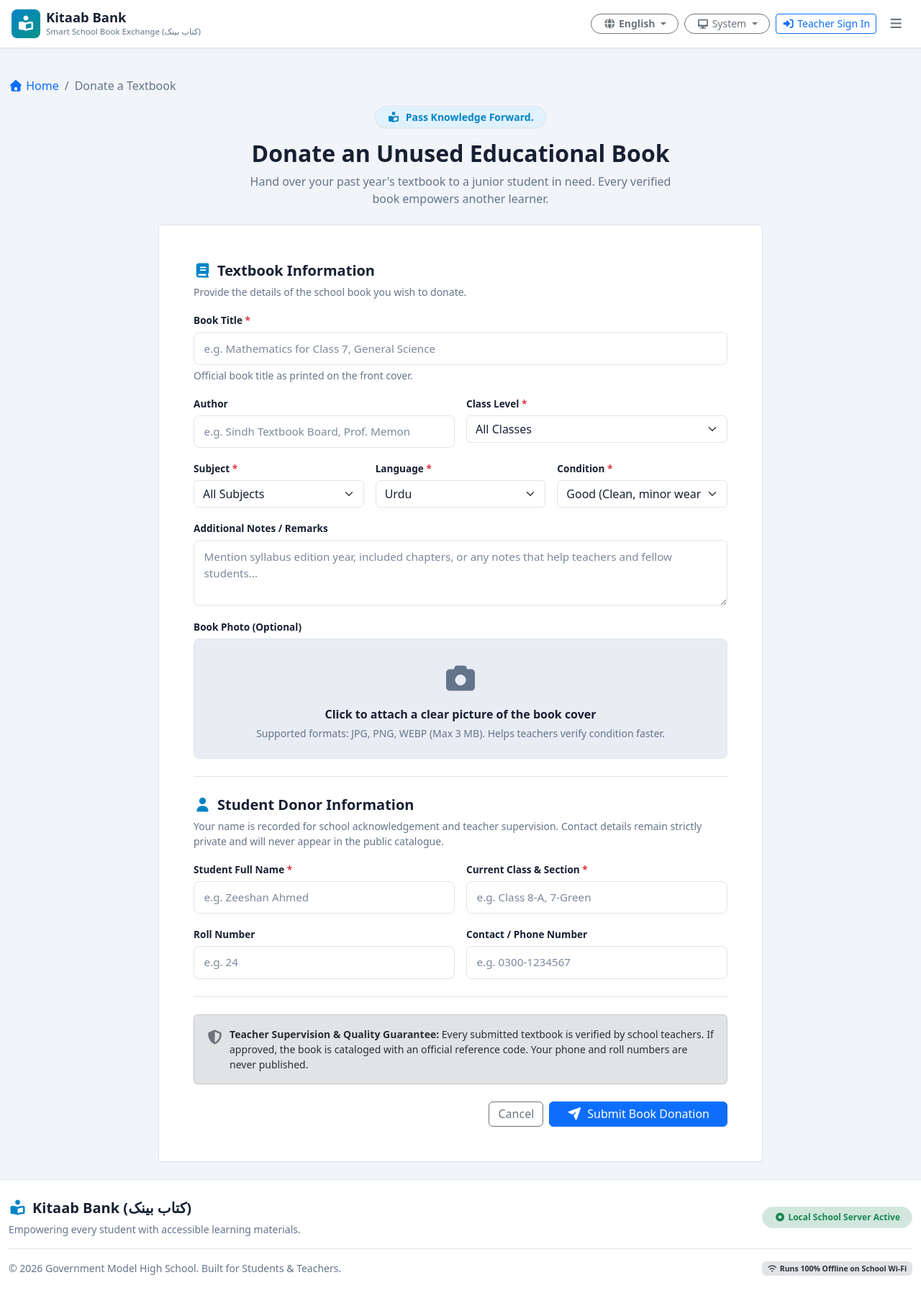
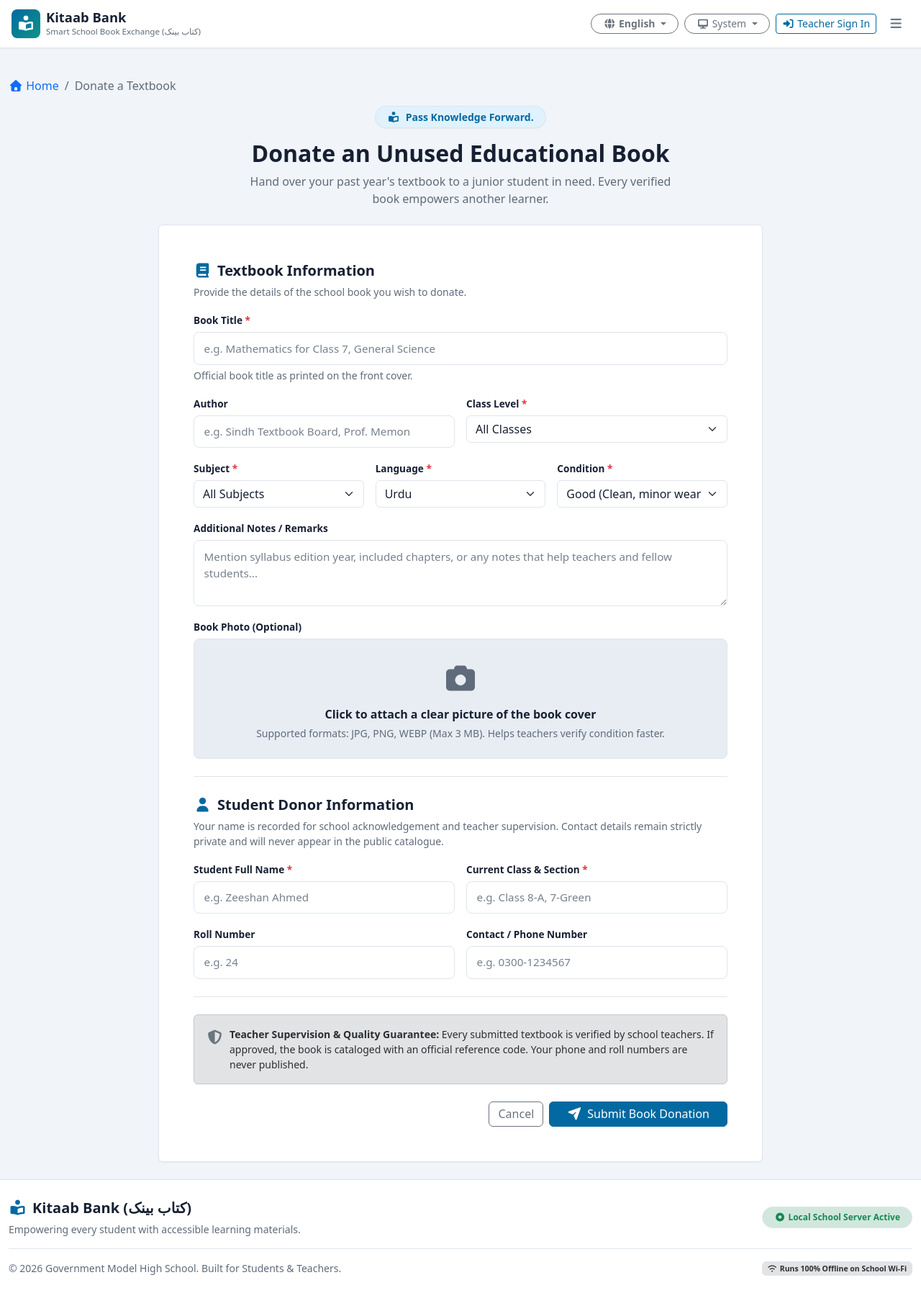
Before and after one commit to a-kabeer/kitab-dost, a Flask app: page /donate in a window 1280 px wide. Shown: the whole page at 72% size. Run offline with Flask 3, Linux system fonts and the light colour scheme; some libraries are stand-ins or nearby versions.

Commit message:
fix(a11y): optimize WCAG AA contrast for light muted text and primary buttons

```diff
--- a/app/static/css/components.css
+++ b/app/static/css/components.css
@@ -309,3 +309,86 @@ footer.bg-body {
   font-family: ui-monospace, SFMono-Regular, Menlo, Monaco, Consolas, monospace;
   font-weight: 600;
 }
+
+/* 10. WCAG AA Contrast Optimization: Buttons & Muted Typography */
+.text-muted,
+.text-body-secondary {
+  color: var(--kb-text-muted) !important;
+}
+
+.btn-primary {
+  --bs-btn-color: #ffffff;
+  --bs-btn-bg: #0369a1;
+  --bs-btn-border-color: #0369a1;
+  --bs-btn-hover-color: #ffffff;
+  --bs-btn-hover-bg: #075985;
+  --bs-btn-hover-border-color: #075985;
+  --bs-btn-focus-shadow-rgb: 3, 105, 161;
+  --bs-btn-active-color: #ffffff;
+  --bs-btn-active-bg: #075985;
+  --bs-btn-active-border-color: #075985;
+  --bs-btn-disabled-color: #ffffff;
+  --bs-btn-disabled-bg: #0369a1;
+  --bs-btn-disabled-border-color: #0369a1;
+  background-color: #0369a1 !important;
+  border-color: #0369a1 !important;
+  color: #ffffff !important;
+}
+
+.btn-primary:hover,
+.btn-primary:focus {
+  background-color: #075985 !important;
+  border-color: #075985 !important;
+  color: #ffffff !important;
+}
+
+.btn-primary:active,
+.btn-primary.active,
+.show > .btn-primary.dropdown-toggle {
+  background-color: #075985 !important;
+  border-color: #075985 !important;
+  color: #ffffff !important;
+}
+
+.btn-primary:disabled,
+.btn-primary.disabled {
+  background-color: #0369a1 !important;
+  border-color: #0369a1 !important;
+  color: #ffffff !important;
+  opacity: 0.65;
+}
+
+.btn-outline-primary {
+  --bs-btn-color: #0369a1;
+  --bs-btn-border-color: #0369a1;
+  --bs-btn-hover-color: #ffffff;
+  --bs-btn-hover-bg: #0369a1;
+  --bs-btn-hover-border-color: #0369a1;
+  color: #0369a1;
+  border-color: #0369a1;
+}
+
+.btn-outline-primary:hover,
+.btn-outline-primary:focus {
+  background-color: #0369a1;
+  border-color: #0369a1;
+  color: #ffffff;
+}
+
+[data-bs-theme="dark"] .btn-outline-primary,
+[data-theme="dark"] .btn-outline-primary {
+  --bs-btn-color: #38bdf8;
+  --bs-btn-border-color: #38bdf8;
+  --bs-btn-hover-color: #0f172a;
+  --bs-btn-hover-bg: #38bdf8;
+  --bs-btn-hover-border-color: #38bdf8;
+  color: #38bdf8;
+  border-color: #38bdf8;
+}
+
+[data-bs-theme="dark"] .btn-outline-primary:hover,
+[data-theme="dark"] .btn-outline-primary:focus {
+  background-color: #38bdf8;
+  border-color: #38bdf8;
+  color: #0f172a;
+}
--- a/app/static/css/main.css
+++ b/app/static/css/main.css
@@ -4,9 +4,9 @@
    ========================================================================== */
 
 :root, [data-bs-theme="light"], [data-theme="light"] {
-  /* Brand Core (Educational Blue & Teal) */
-  --kb-primary: #0284c7;
-  --kb-primary-hover: #0369a1;
+  /* Brand Core (Educational Blue & Teal) - Refined for WCAG AA 4.5:1 Contrast */
+  --kb-primary: #0369a1;
+  --kb-primary-hover: #075985;
   --kb-primary-subtle: #e0f2fe;
   --kb-primary-border: #bae6fd;
   --kb-primary-text: #0369a1;
@@ -16,9 +16,9 @@
   --kb-accent-subtle: #ccfbf1;
 
   /* Bootstrap 5.3 Variable Overrides */
-  --bs-primary: #0284c7;
-  --bs-primary-rgb: 2, 132, 199;
-  --bs-primary-hover: #0369a1;
+  --bs-primary: #0369a1;
+  --bs-primary-rgb: 3, 105, 161;
+  --bs-primary-hover: #075985;
   --bs-primary-bg-subtle: #e0f2fe;
   --bs-primary-border-subtle: #bae6fd;
   --bs-primary-text-emphasis: #0369a1;
@@ -40,10 +40,10 @@
   --bs-body-bg-rgb: 241, 244, 248;
   --bs-body-color: #172033;
   --bs-body-color-rgb: 23, 32, 51;
-  --bs-secondary-color: #64748B;
-  --bs-secondary-color-rgb: 100, 116, 139;
-  --bs-tertiary-color: #64748B;
-  --bs-tertiary-color-rgb: 100, 116, 139;
+  --bs-secondary-color: #5F6B7A;
+  --bs-secondary-color-rgb: 95, 107, 122;
+  --bs-tertiary-color: #5F6B7A;
+  --bs-tertiary-color-rgb: 95, 107, 122;
 
   --bs-card-bg: #FFFFFF;
   --bs-card-color: #172033;
@@ -58,7 +58,7 @@
   /* Text & Hierarchy */
   --kb-text-primary: #172033;
   --kb-text-secondary: #475569;
-  --kb-text-muted: #64748B;
+  --kb-text-muted: #5F6B7A;
   --kb-text-inverse: #FFFFFF;
 
   /* Borders & Dividers */
@@ -88,13 +88,13 @@
   --bg-subtle: #E8EDF4;
   --text-primary: #172033;
   --text-secondary: #475569;
-  --text-muted: #64748B;
+  --text-muted: #5F6B7A;
   --text-inverse: #FFFFFF;
   --border-color: #DFE5ED;
   --border-subtle: #DFE5ED;
   --border-strong: #94A3B8;
-  --primary: #0284c7;
-  --primary-hover: #0369a1;
+  --primary: #0369a1;
+  --primary-hover: #075985;
   --primary-light: #e0f2fe;
   --primary-border: #bae6fd;
   --primary-text: #0369a1;
--- a/scripts/verify_surface_tokens.py
+++ b/scripts/verify_surface_tokens.py
@@ -32,6 +32,9 @@ with sync_playwright() as p:
     card_border_l = rgb_to_hex(page.evaluate("() => window.getComputedStyle(document.querySelector('.card')).borderColor"))
     footer_bg_l = rgb_to_hex(page.evaluate("() => window.getComputedStyle(document.querySelector('footer')).backgroundColor"))
     card_footer_bg_l = rgb_to_hex(page.evaluate("() => window.getComputedStyle(document.querySelector('.card-footer')).backgroundColor"))
+    btn_bg_l = rgb_to_hex(page.evaluate("() => window.getComputedStyle(document.querySelector('.btn-primary')).backgroundColor"))
+    btn_color_l = rgb_to_hex(page.evaluate("() => window.getComputedStyle(document.querySelector('.btn-primary')).color"))
+    muted_color_l = rgb_to_hex(page.evaluate("() => window.getComputedStyle(document.querySelector('.text-muted, .text-body-secondary')).color"))
 
     print("=== STUDENT PORTAL LIGHT THEME ===")
     print(f"  Body BG:        {body_bg_l} (Expected #F1F4F8)")
@@ -41,6 +44,9 @@ with sync_playwright() as p:
     print(f"  Card Footer BG: {card_footer_bg_l} (Expected #E8EDF4)")
     print(f"  Card Border:    {card_border_l} (Expected #DFE5ED)")
     print(f"  Footer BG:      {footer_bg_l} (Expected #FFFFFF)")
+    print(f"  Btn Primary BG: {btn_bg_l} (Expected #0369A1)")
+    print(f"  Btn Text Color: {btn_color_l} (Expected #FFFFFF)")
+    print(f"  Text Muted:     {muted_color_l} (Expected #5F6B7A)")
 
     # Dark Mode
     page.evaluate("() => { localStorage.setItem('kb_theme', 'dark'); }")
```
Also changed, not shown: docs/PROGRESS.md (+2 -1 lines), docs/UI_UX_ISSUE_REGISTER.md (+1 -0 lines), tests/test_theme_surface_contrast.py (+12 -0 lines).
